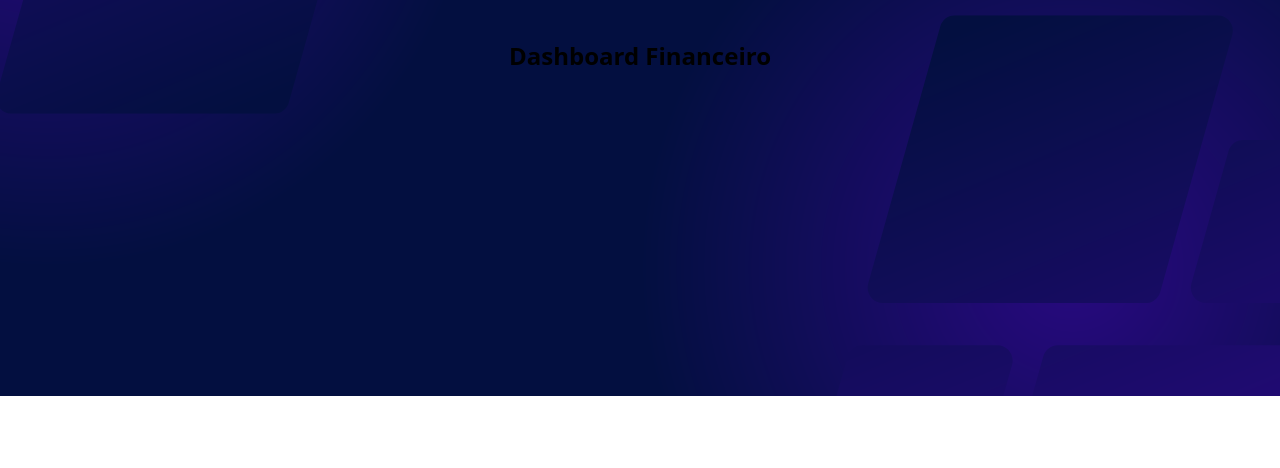
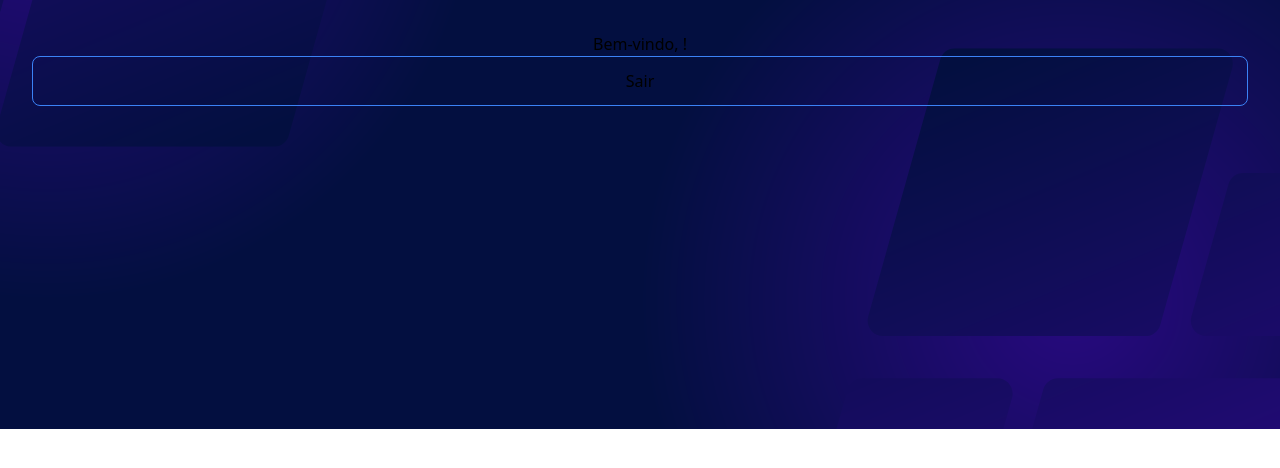
Before and after one commit to paiva737/PaivaFinance, a Vue app: page /dashboard in a window 1280 px wide. Shown: the top 468 px of the page. Built offline with nearby package versions, Linux system fonts and the light colour scheme; sample sign-in values are in the browser's storage.

Commit message:
adicionando aba do dashboard

```diff
--- /dev/null
+++ b/src/pages/Dashboard/dashboard.css
@@ -0,0 +1,4 @@
+.dashboard-container {
+  padding: 2rem;
+  text-align: center;
+}
--- a/src/pages/Dashboard/index.vue
+++ b/src/pages/Dashboard/index.vue
@@ -1,8 +1,31 @@
 <template>
-  <div class="text-2xl font-bold text-center mt-10">
-    Dashboard Financeiro
+  <div class="dashboard-container">
+    <h1>Bem-vindo, {{ nome }}!</h1>
+    <button @click="logout">Sair</button>
+
   </div>
 </template>
 
-<script setup>
+<script>
+export default {
+  data() {
+    return {
+      nome: ''
+    }
+  },
+  mounted() {
+    const usuario = JSON.parse(localStorage.getItem('usuario'));
+    if (usuario && usuario.nome) {
+      this.nome = usuario.nome;
+    }
+  },
+  methods: {
+    logout() {
+      localStorage.removeItem('token');
+      localStorage.removeItem('usuario');
+      this.$router.push('/login');
+    }
+  }
+}
+import '../Dashboard/dashboard.css'
 </script>
--- a/src/pages/VerificarCodigo/index.vue
+++ b/src/pages/VerificarCodigo/index.vue
@@ -41,7 +41,9 @@ export default {
 
         if (response.ok) {
           localStorage.removeItem('email');
+          localStorage.setItem('token', data.token);
           this.$router.push('/dashboard');
+
         } else {
           this.mensagem = data.error;
         }
--- a/src/router/index.js
+++ b/src/router/index.js
@@ -5,14 +5,12 @@ import Register from '../pages/Register/index.vue'
 import Dashboard from '../pages/Dashboard/index.vue'
 import VerificarCodigo from '../pages/VerificarCodigo/index.vue'
 
-
 const routes = [
   { path: '/', name: 'Home', component: Home },
   { path: '/login', name: 'Login', component: Login },
   { path: '/register', name: 'Register', component: Register },
   { path: '/dashboard', name: 'Dashboard', component: Dashboard },
   { path: '/verificar-codigo', name: 'VerificarCodigo', component: VerificarCodigo }
-
 ]
 
 const router = createRouter({
@@ -20,4 +18,16 @@ const router = createRouter({
   routes
 })
 
-export default router
+
+router.beforeEach((to, from, next) => {
+  const token = localStorage.getItem('token');
+  const rotasProtegidas = ['/dashboard'];
+
+  if (rotasProtegidas.includes(to.path) && !token) {
+    return next('/login');
+  }
+
+  next();
+});
+
+export default router;
```
